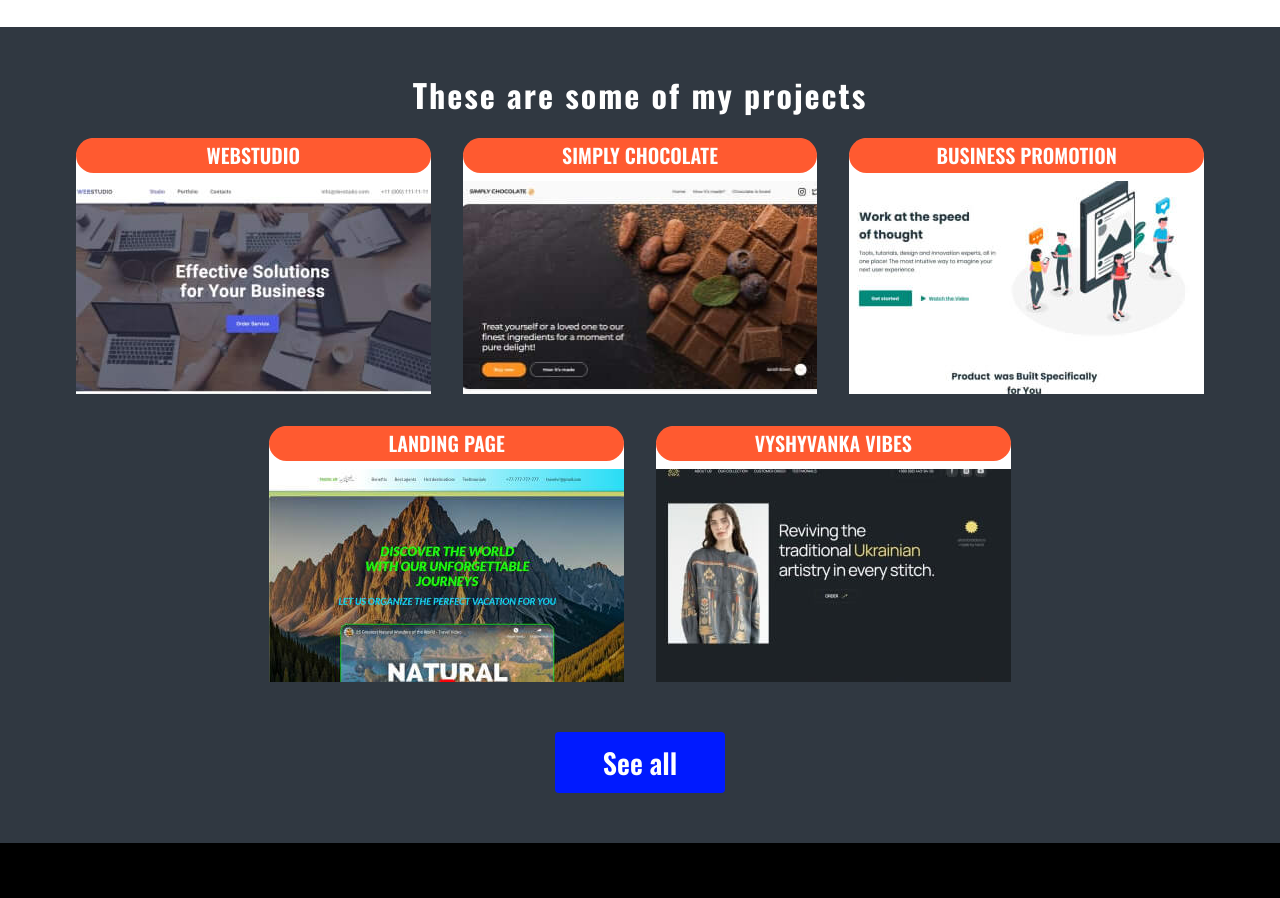
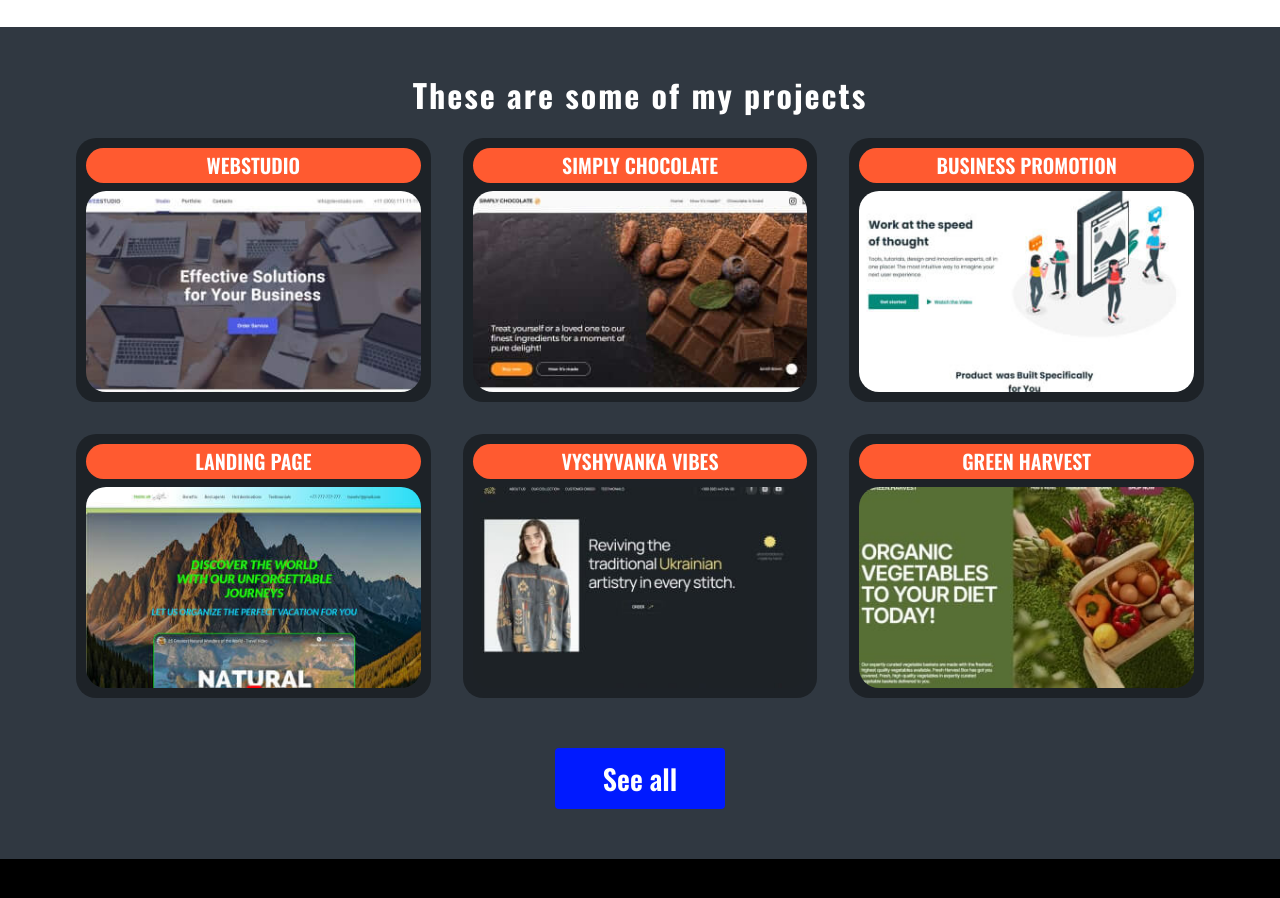
Before and after one commit to Vlad-Rzaiev/personal-portfolio, a plain HTML site: page index.html in a window 1280 px wide. Shown: the part 1360-2258 px from the top of the page. Drawn offline with nearby package versions, Linux system fonts and the light colour scheme.

Commit message:
fix projects section

```diff
--- a/css/styles.css
+++ b/css/styles.css
@@ -493,10 +493,10 @@ button {
 }
 
 .portfolio-item {
-  background-color: var(--white);
-  border-top-left-radius: 20px;
-  border-top-right-radius: 20px;
+  background-color: rgba(0, 0, 0, 0.4);
+  border-radius: 20px;
   box-shadow: 0px 0px 24px 4px rgba(18, 194, 255, 0.43);
+  padding: 10px;
 }
 
 .portfolio-link-title {
@@ -511,6 +511,10 @@ button {
   padding-bottom: 6px;
   margin-bottom: 8px;
   transition: background-color 250ms linear, color 250ms linear;
+}
+
+.portfolio-img {
+  border-radius: 20px;
 }
 
 .portfolio-link:hover > .portfolio-link-title,
--- a/index.html
+++ b/index.html
@@ -250,6 +250,7 @@
               >
                 <p class="portfolio-link-title">WebStudio</p>
                 <img
+                  class="portfolio-img"
                   src="./images/webstudio.jpg"
                   alt="main page screen"
                   width="380"
@@ -264,6 +265,7 @@
               >
                 <p class="portfolio-link-title">Simply Chocolate</p>
                 <img
+                  class="portfolio-img"
                   src="./images/simply.jpg"
                   alt="main page screen"
                   width="380"
@@ -277,7 +279,12 @@
                 target="_blank"
               >
                 <p class="portfolio-link-title">Business Promotion</p>
-                <img src="./images/bp.jpg" alt="main page screen" width="380" />
+                <img
+                  class="portfolio-img"
+                  src="./images/bp.jpg"
+                  alt="main page screen"
+                  width="380"
+                />
               </a>
             </li>
             <li class="portfolio-item">
@@ -288,6 +295,7 @@
               >
                 <p class="portfolio-link-title">Landing Page</p>
                 <img
+                  class="portfolio-img"
                   src="./images/landing-page.jpg"
                   alt="main page screen"
                   width="380"
@@ -302,7 +310,23 @@
               >
                 <p class="portfolio-link-title">Vyshyvanka Vibes</p>
                 <img
+                  class="portfolio-img"
                   src="./images/vysh.jpg"
+                  alt="main page screen"
+                  width="380"
+                />
+              </a>
+            </li>
+            <li class="portfolio-item">
+              <a
+                class="portfolio-link"
+                href="https://vlad-rzaiev.github.io/nexgen-team-project/"
+                target="_blank"
+              >
+                <p class="portfolio-link-title">Green Harvest</p>
+                <img
+                  class="portfolio-img"
+                  src="./images/green-harvest.jpg"
                   alt="main page screen"
                   width="380"
                 />
```
Also changed, not shown: images/green-harvest.jpg (added).
